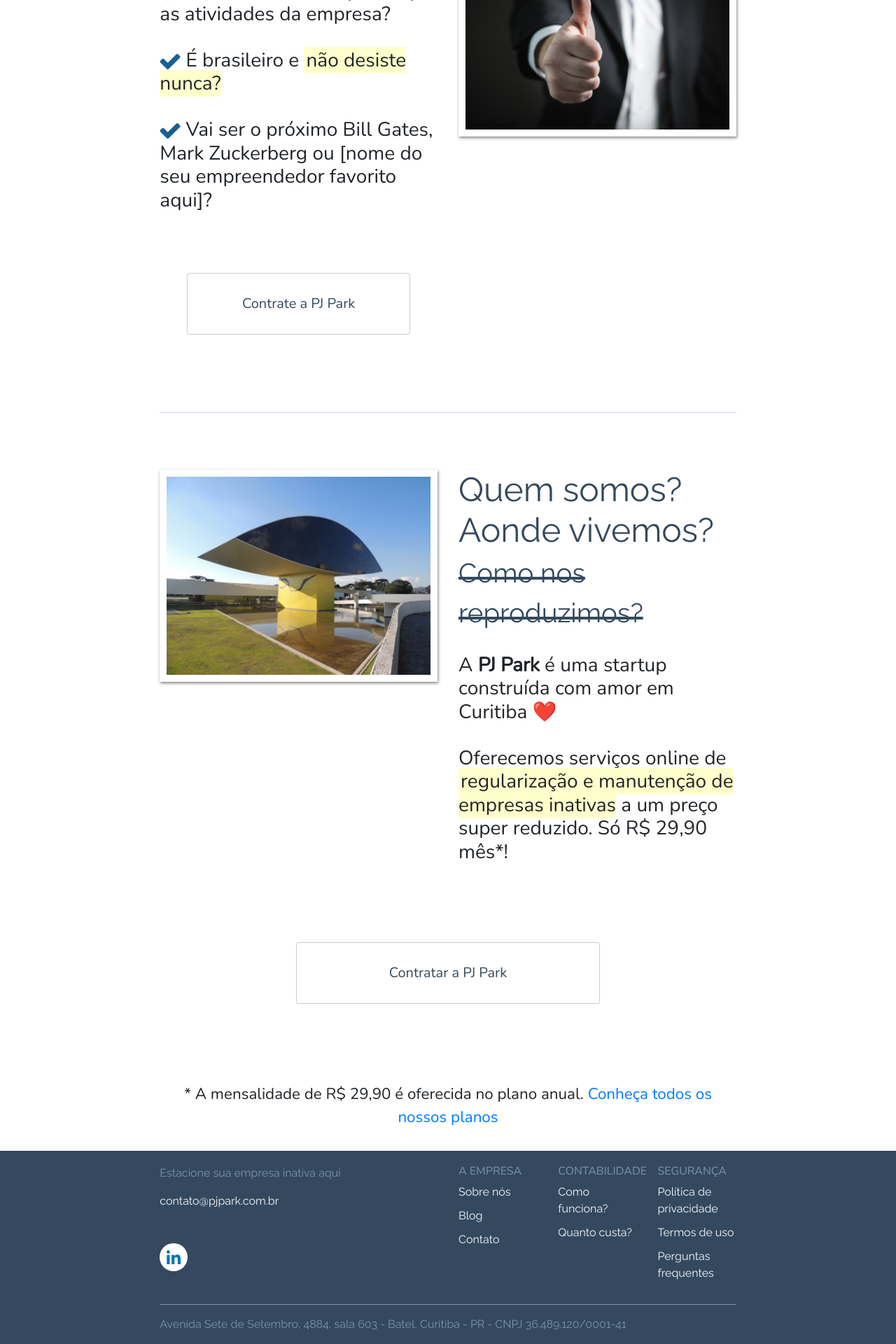
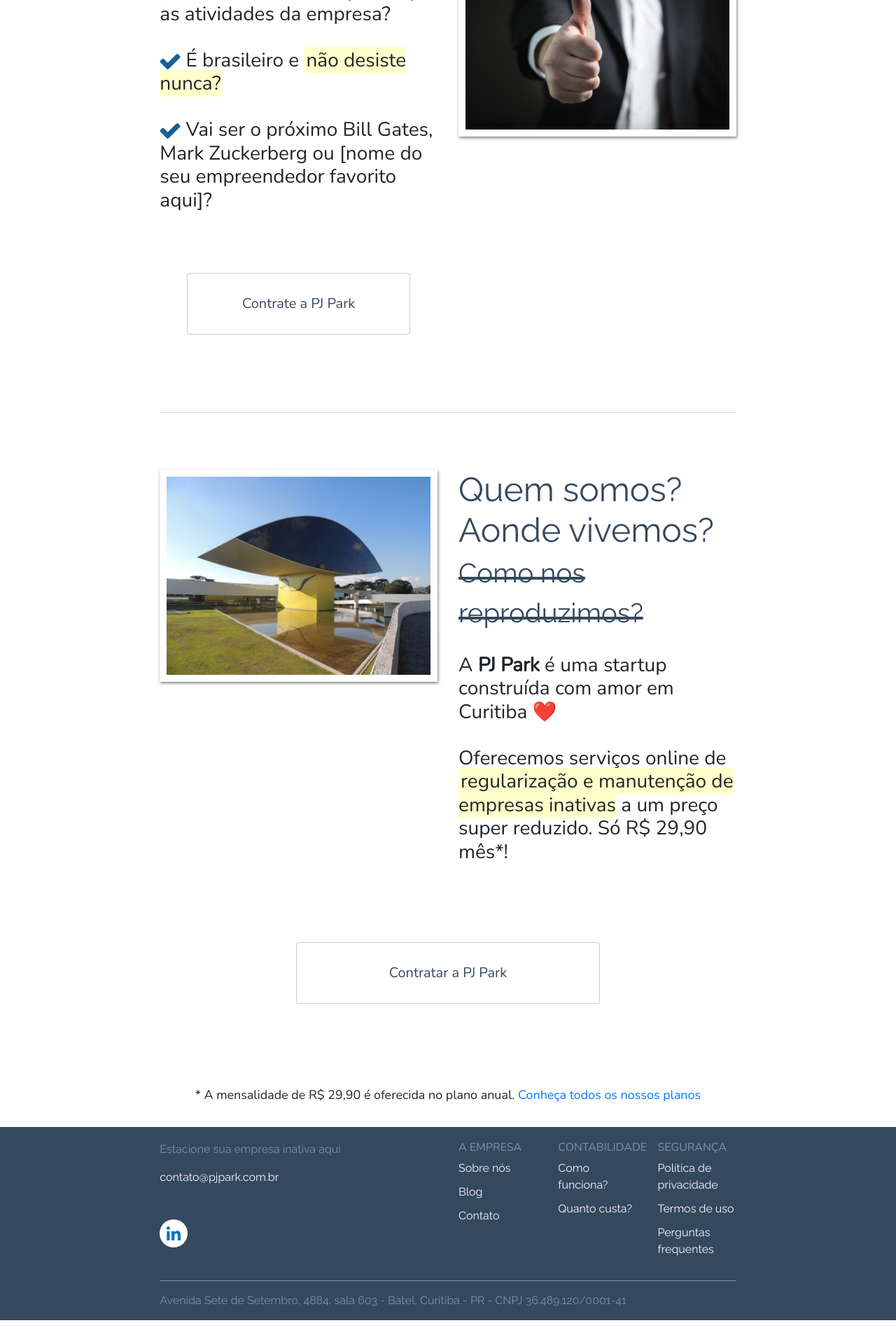
Before and after one commit to dakoctba/pjpark.github.io, a Jekyll site: the page built from index.html, in a window 1280 px wide. Shown: the part 2409-4329 px from the top of the page at 70% size. Built offline with Jekyll 4.4.1, drawn with Linux system fonts in a browser that asks for light colours; after the commit the page ends 4295 px from its top, so only the background shows below that.

Commit message:
Update index.html

```diff
--- a/index.html
+++ b/index.html
@@ -112,5 +112,7 @@
 
   <br><br>
 
-  <p class="text-center"><small>* A mensalidade de R$ 29,90 é oferecida no plano anual. <a href="/planos">Conheça todos os nossos planos</a></small></p>
+  <p class="text-center">
+    <small><small>* A mensalidade de R$ 29,90 é oferecida no plano anual. <a href="/planos">Conheça todos os nossos planos</a></small></small>
+  </p>
 </div>
```
